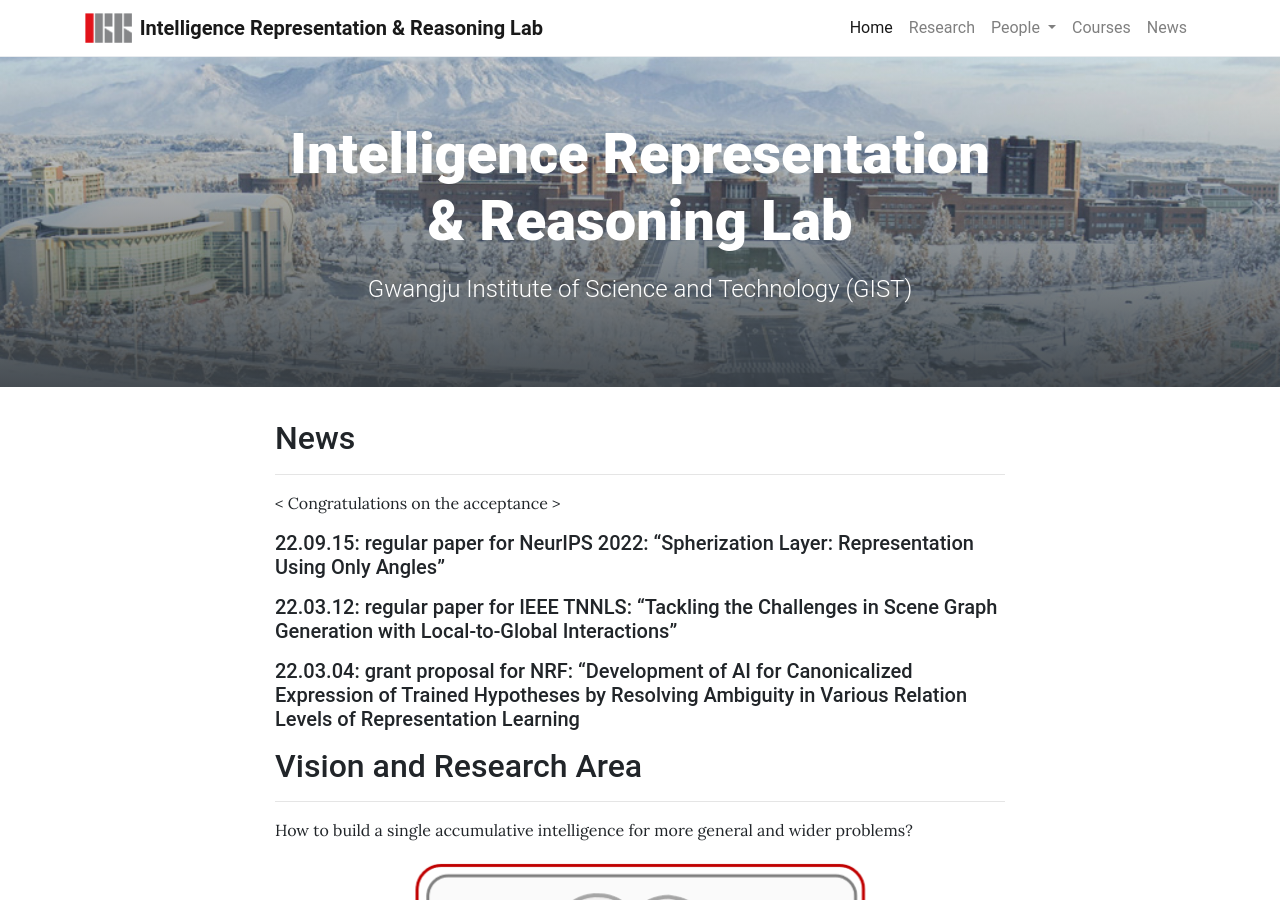
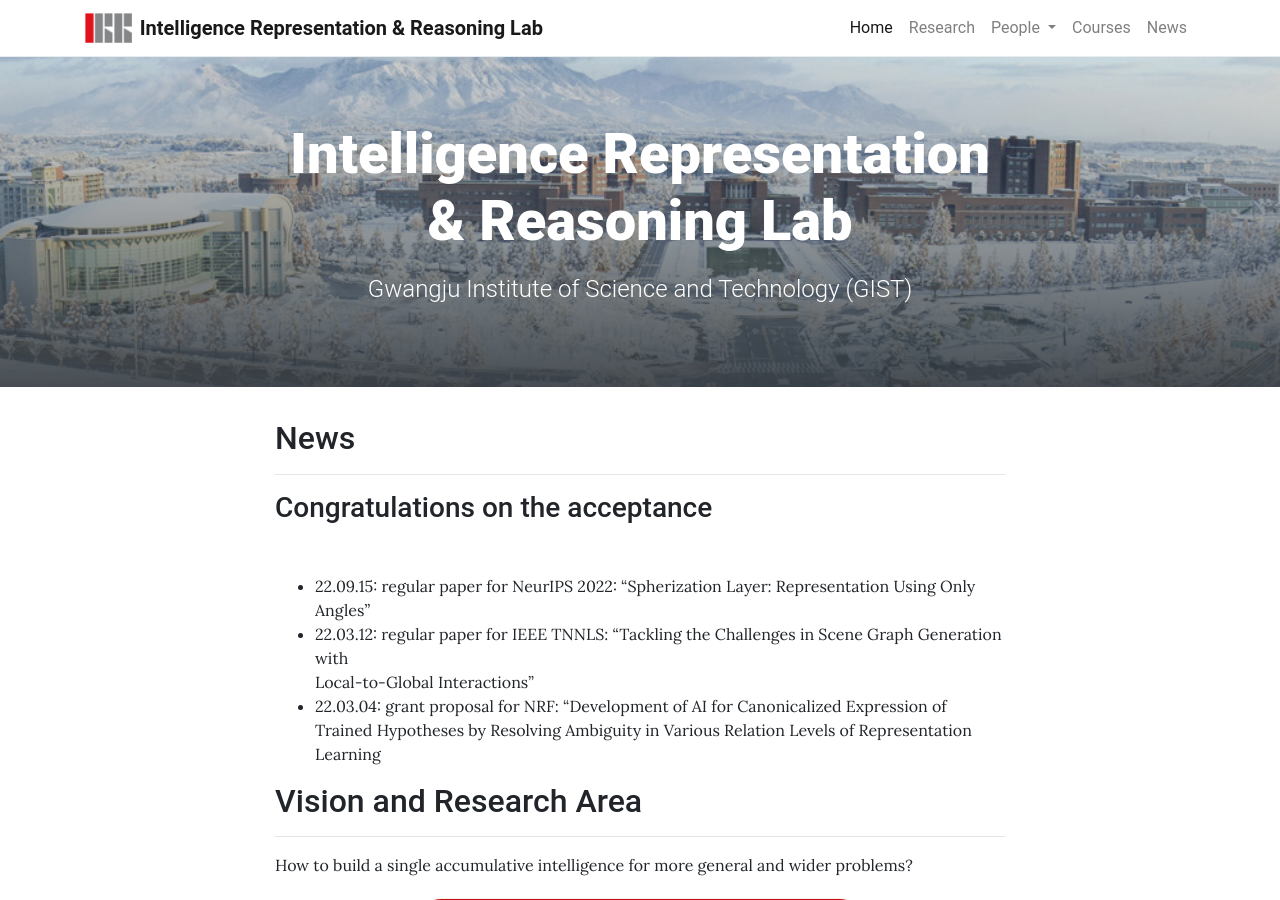
Before and after one commit to irrlab/irrlab.github.io, a Jekyll site: the page built from pages/home.md, in a window 1280 px wide and 900 px high. Built offline with Jekyll 4.4.1, drawn with Linux system fonts in a browser that asks for light colours; part of the change alters nothing that is shown.

```diff
--- a/pages/home.md
+++ b/pages/home.md
@@ -10,10 +10,10 @@ permalink: /
 ## News
 ---
 <!-- Content here would shop up above your list of posts -->
-< Congratulations on the acceptance >
-##### 22.09.15: regular paper for NeurIPS 2022: "Spherization Layer: Representation Using Only Angles"
-##### 22.03.12: regular paper for IEEE TNNLS: "Tackling the Challenges in Scene Graph Generation with Local-to-Global Interactions"
-##### 22.03.04: grant proposal for NRF: "Development of AI for Canonicalized Expression of Trained Hypotheses by Resolving Ambiguity in Various Relation Levels of Representation Learning
+### Congratulations on the acceptance <br>
+- 22.09.15: regular paper for NeurIPS 2022: "Spherization Layer: Representation Using Only Angles"<br>
+- 22.03.12: regular paper for IEEE TNNLS: "Tackling the Challenges in Scene Graph Generation with <br> Local-to-Global Interactions"<br>
+- 22.03.04: grant proposal for NRF: "Development of AI for Canonicalized Expression of Trained Hypotheses by Resolving Ambiguity in Various Relation Levels of Representation Learning
 
 ## Vision and Research Area
 ---
```
